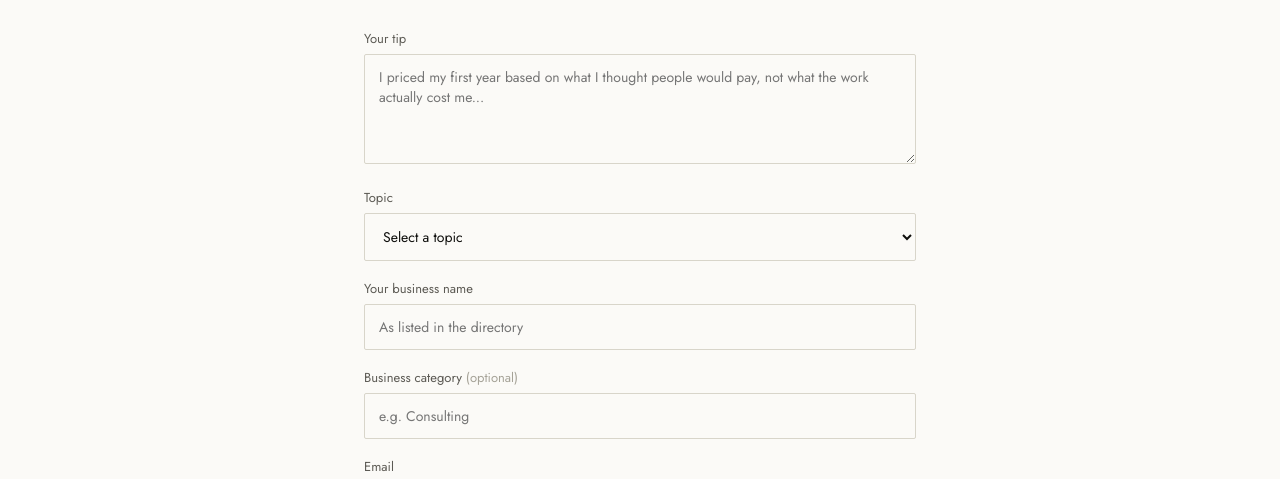
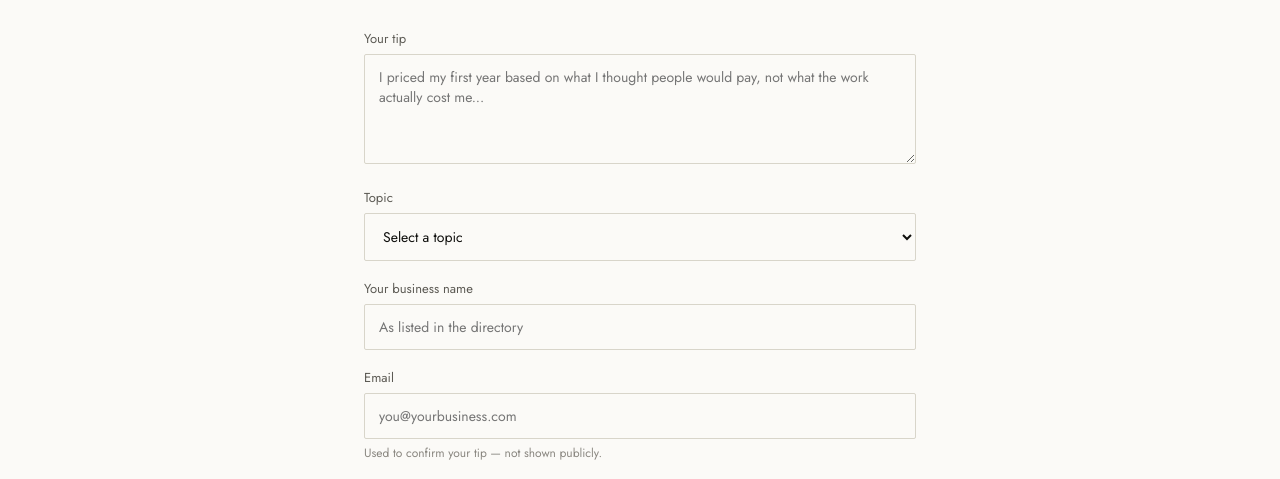
Before and after one commit to timeofessenceglobalgroup-cmyk/toe-connect, a plain HTML site: page submit-tip-debug.html in a window 1280 px wide. Shown: the part 258-737 px from the top of the page. Drawn offline with Linux system fonts and the light colour scheme.

Commit message:
Add files via upload

```diff
--- a/submit-tip-debug.html
+++ b/submit-tip-debug.html
@@ -107,10 +107,6 @@
       <div class="error">Enter your business name.</div>
     </div>
 
-    <div class="field">
-      <label for="category">Business category <span style="color:#a5a297">(optional)</span></label>
-      <input type="text" id="category" name="category" placeholder="e.g. Consulting">
-    </div>
 
     <div class="field" data-required="true">
       <label for="email">Email</label>
@@ -157,7 +153,6 @@
       tipText: document.getElementById('tipText').value.trim(),
       topic: document.getElementById('topic').value,
       businessName: document.getElementById('businessName').value.trim(),
-      category: document.getElementById('category').value.trim(),
       email: document.getElementById('email').value.trim(),
       hp: document.getElementById('fax_number').value,
       elapsedMs: Date.now() - formStartedAt
```
Also changed, not shown: submit-tip.html (+0 -5 lines).
